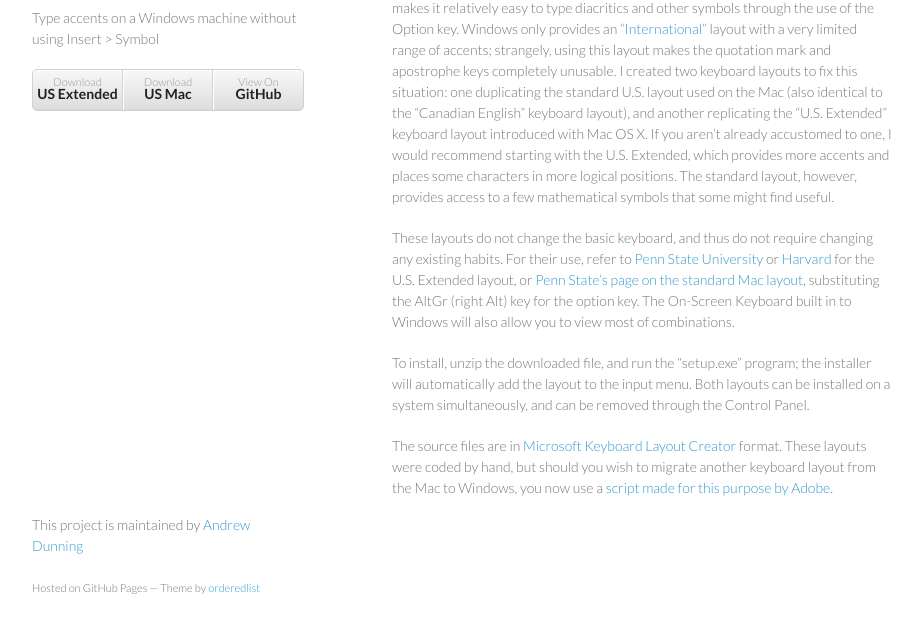
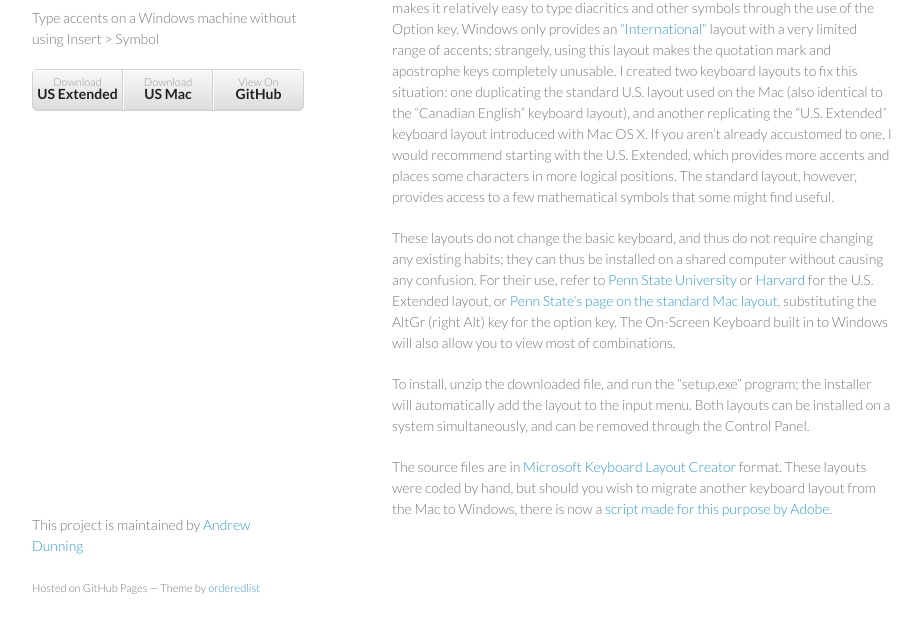
Before and after one commit to adunning/Mac-Keyboard-Layouts-for-Windows, a plain HTML site: page index.html in a window 1280 px wide. Shown: the part 133-766 px from the top of the page, without its empty margins (178-1100 px from the left). Drawn offline with Linux system fonts and the light colour scheme.

Commit message:
Update index.html

```diff
--- a/index.html
+++ b/index.html
@@ -30,11 +30,11 @@
 
 <p>Since the 1980s, Macintosh computers have shipped with a keyboard layout that makes it relatively easy to type diacritics and other symbols through the use of the Option key. Windows only provides an <a href="http://tlt.its.psu.edu/suggestions/international/accents/codeint.html">“International”</a> layout with a very limited range of accents; strangely, using this layout makes the quotation mark and apostrophe keys completely unusable. I created two keyboard layouts to fix this situation: one duplicating the standard U.S. layout used on the Mac (also identical to the “Canadian English” keyboard layout), and another replicating the “U.S. Extended” keyboard layout introduced with Mac OS X. If you aren’t already accustomed to one, I would recommend starting with the U.S. Extended, which provides more accents and places some characters in more logical positions. The standard layout, however, provides access to a few mathematical symbols that some might find useful.</p>
 
-<p>These layouts do not change the basic keyboard, and thus do not require changing any existing habits. For their use, refer to <a href="http://tlt.its.psu.edu/suggestions/international/accents/codemacext.html">Penn State University</a> or <a href="http://isites.harvard.edu/fs/docs/icb.topic537340.files/USExtended.pdf">Harvard</a> for the U.S. Extended layout, or <a href="http://tlt.its.psu.edu/suggestions/international/accents/codemac.html">Penn State’s page on the standard Mac layout</a>, substituting the AltGr (right Alt) key for the option key. The On-Screen Keyboard built in to Windows will also allow you to view most of combinations.</p>
+<p>These layouts do not change the basic keyboard, and thus do not require changing any existing habits; they can thus be installed on a shared computer without causing any confusion. For their use, refer to <a href="http://tlt.its.psu.edu/suggestions/international/accents/codemacext.html">Penn State University</a> or <a href="http://isites.harvard.edu/fs/docs/icb.topic537340.files/USExtended.pdf">Harvard</a> for the U.S. Extended layout, or <a href="http://tlt.its.psu.edu/suggestions/international/accents/codemac.html">Penn State’s page on the standard Mac layout</a>, substituting the AltGr (right Alt) key for the option key. The On-Screen Keyboard built in to Windows will also allow you to view most of combinations.</p>
 
 <p>To install, unzip the downloaded file, and run the “setup.exe” program; the installer will automatically add the layout to the input menu. Both layouts can be installed on a system simultaneously, and can be removed through the Control Panel.</p>
 
-<p>The source files are in <a href="http://msdn.microsoft.com/en-us/goglobal/bb964665">Microsoft Keyboard Layout Creator</a> format. These layouts were coded by hand, but should you wish to migrate another keyboard layout from the Mac to Windows, you now use a <a href="http://blogs.adobe.com/typblography/2012/03/on-keyboard-layouts.html">script made for this purpose by Adobe</a>.</p>
+<p>The source files are in <a href="http://msdn.microsoft.com/en-us/goglobal/bb964665">Microsoft Keyboard Layout Creator</a> format. These layouts were coded by hand, but should you wish to migrate another keyboard layout from the Mac to Windows, there is now a <a href="http://blogs.adobe.com/typblography/2012/03/on-keyboard-layouts.html">script made for this purpose by Adobe</a>.</p>
       </section>
       <footer>
         <p>This project is maintained by <a href="https://github.com/adunning">Andrew Dunning</a></p>
```
